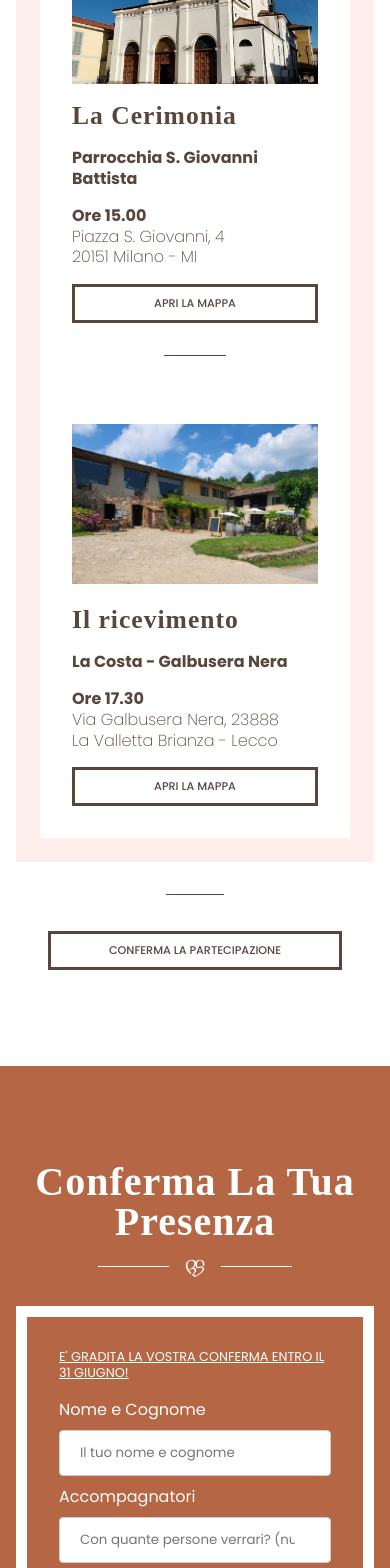
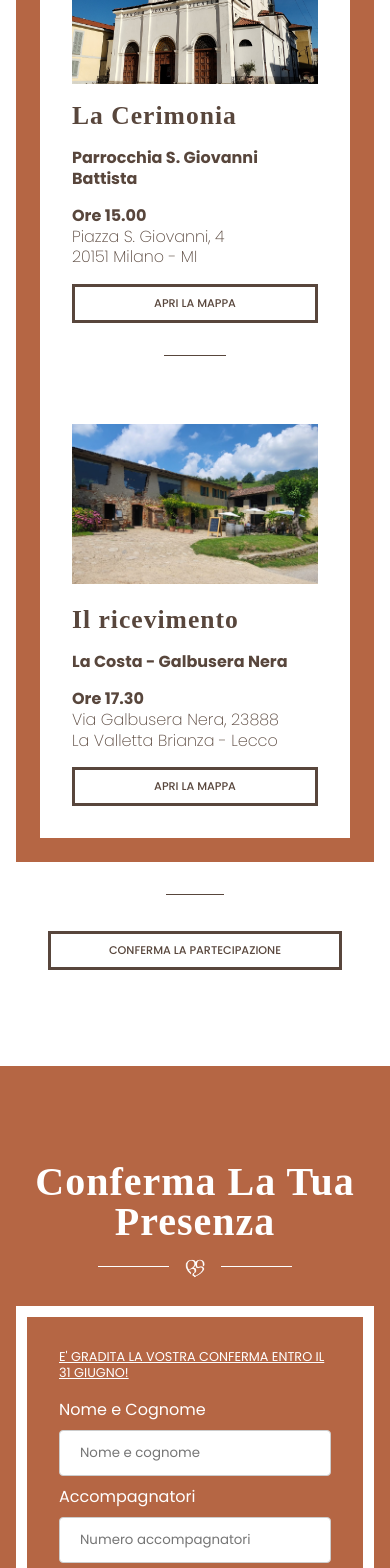
Before and after one commit to thelore85/project-marriage-ste, a Next.js app: page / in a window 390 px wide. Shown: the part 1947-3515 px from the top of the page. Built offline with nearby package versions, Linux system fonts and the light colour scheme; no server answers; a web font is replaced by a local one.

Commit message:
last version v2

```diff
--- a/src/Components/Contact/Contact.js
+++ b/src/Components/Contact/Contact.js
@@ -103,11 +103,11 @@ const Contact = ({ serverUrl }) => {
 
           <form action="/action_page.php">
             <label htmlFor="fname">Nome e Cognome</label>
-            <input type="text" id="fname" name="firstname" className={styles.inputField} placeholder="Il tuo nome e cognome" onChange={ handleFormName }/>
+            <input type="text" id="fname" name="firstname" className={styles.inputField} placeholder="Nome e cognome" onChange={ handleFormName }/>
             <label htmlFor="guest">Accompagnatori</label>
-            <input type="number" id="guest" name="guest" className={styles.inputField} placeholder="Con quante persone verrari? (numero)" min="0" max="10" onChange={handleGuest} />
+            <input type="number" id="guest" name="guest" className={styles.inputField} placeholder="Numero accompagnatori" min="0" max="10" onChange={handleGuest} />
             <label htmlFor="phone">Cellulare</label>
-            <input type="tel" id="phone" name="phone" className={styles.inputField} placeholder="Numero di cellulare" onChange={handlePhone}/>
+            <input type="tel" id="phone" name="phone" className={styles.inputField} placeholder="Numero cellulare" onChange={handlePhone}/>
             <label htmlFor="email">Email</label>
             <input type="email" id="email" name="email" className={styles.inputField} placeholder="email" onChange={handleEmail}/>
             <label htmlFor="note">Note o Intolleranze</label>
--- a/src/Components/Location/Location.module.css
+++ b/src/Components/Location/Location.module.css
@@ -109,6 +109,6 @@ where
 
   .cardWrapper{
     border: solid 1.5rem;
-    border-color: var(--secondary);
+    border-color: var(--quart);
   }
 }
```
